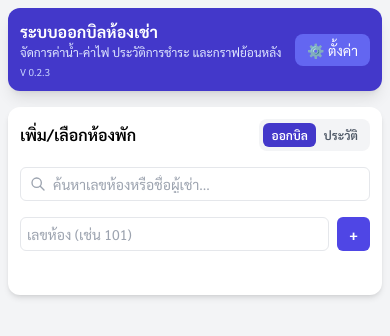
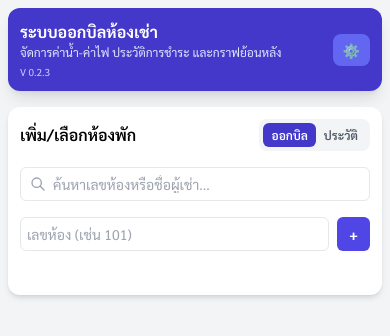
Before and after one commit to Merueru/Bill-gen, a plain HTML site: page index.html in a window 390 px wide. Drawn offline with nearby package versions, Linux system fonts and the light colour scheme.

Commit message:
V 0.2.3a
better looks UI on mobile

```diff
--- a/index.html
+++ b/index.html
@@ -65,8 +65,8 @@
                 <p class="text-indigo-100 text-xs sm:text-sm">จัดการค่าน้ำ-ค่าไฟ ประวัติการชำระ และกราฟย้อนหลัง</p>
                 <p class="text-[10px] sm:text-xs text-indigo-200 mt-1">V 0.2.3</p>
             </div>
-            <button onclick="toggleSettings()" class="bg-indigo-500 hover:bg-indigo-400 px-3 sm:px-4 py-1.5 sm:py-2 rounded-lg transition text-sm sm:text-base">
-                ⚙️ ตั้งค่า
+            <button onclick="toggleSettings()" class="bg-indigo-500 hover:bg-indigo-400 px-2.5 sm:px-4 py-1.5 sm:py-2 rounded-lg transition text-sm sm:text-base">
+                ⚙️ <span class="hidden sm:inline">ตั้งค่า</span>
             </button>
         </header>
 
```
